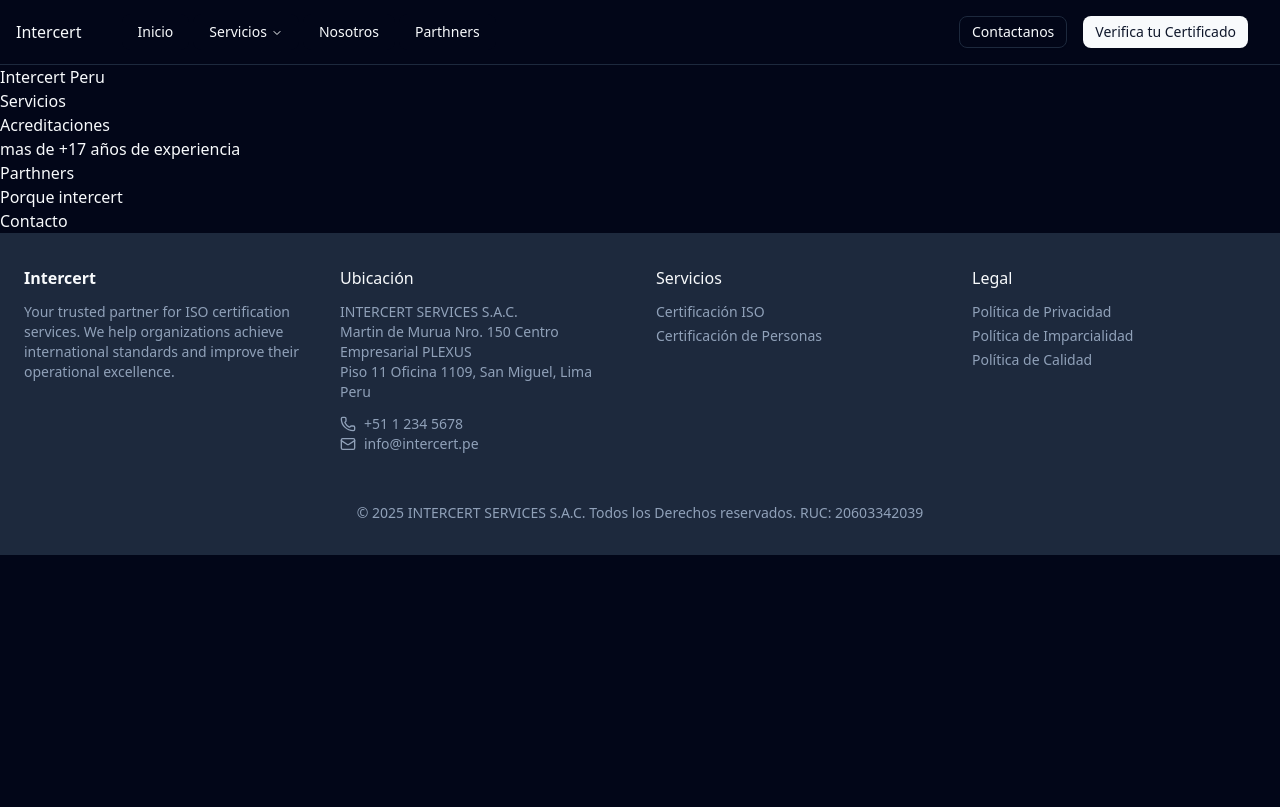
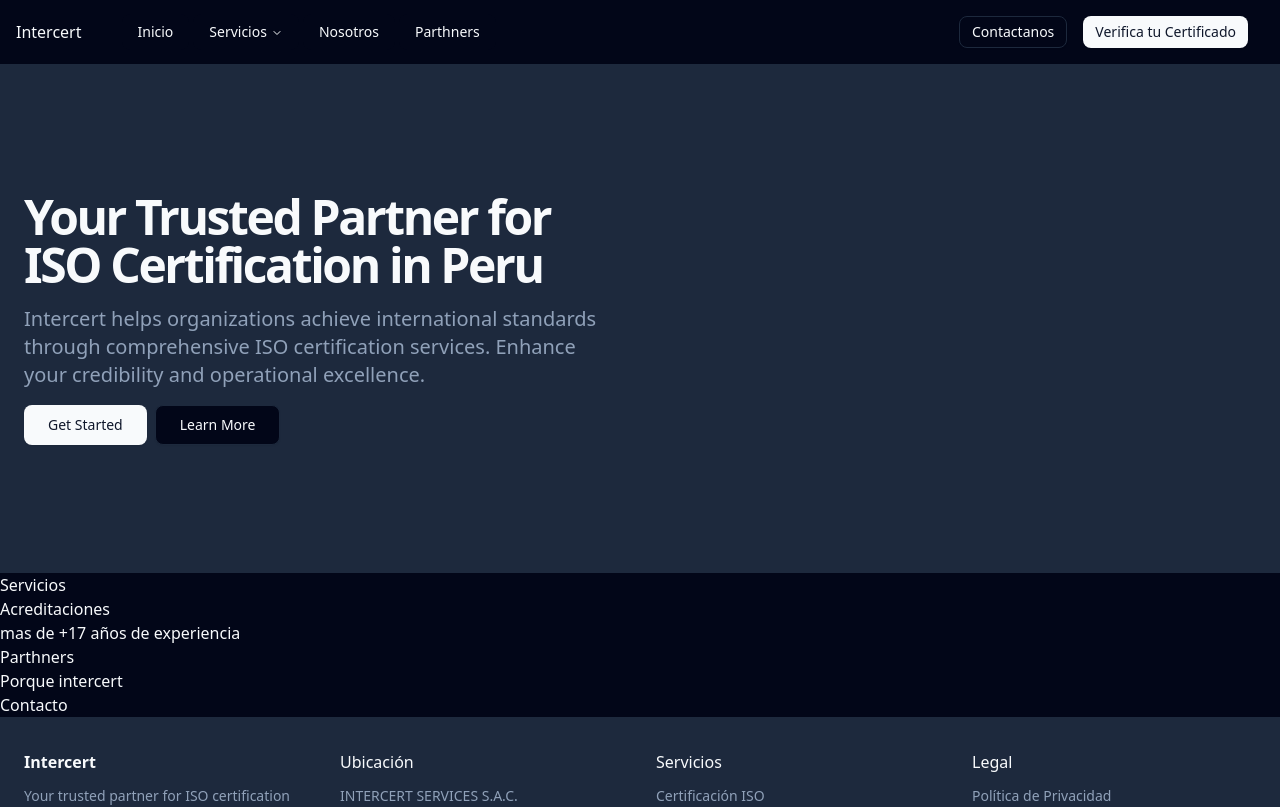
Before and after one commit to Sol-dev-Int/intercert-landing-peru-copia-sol, a Next.js app: page / in a window 1280 px wide. Shown: the top 807 px of the page. Built offline with nearby package versions, Linux system fonts and the light colour scheme.

Commit message:
feat: add main title and call to actions

```diff
--- a/app/(root)/page.tsx
+++ b/app/(root)/page.tsx
@@ -1,13 +1,45 @@
 'use server'
+
+import Link from "next/link"
+import Image from "next/image"
+import { Button } from "@/components/ui/button"
 
 export default async function Home() {
   return (
-      <div>
-          <section>
-              <h1> Intercert Peru </h1>
+      <>
+          <section id="presentation" className="w-full py-12 md:py-24 lg:py-32 bg-muted">
+              <div className="container px-4 md:px-6">
+                  <div className="grid gap-6 lg:grid-cols-2 lg:gap-12 items-center">
+
+                      <div className="space-y-4">
+                          <h1 className="text-3xl font-bold tracking-tighter sm:text-4xl md:text-5xl">
+                              Your Trusted Partner for ISO Certification in Peru
+                          </h1>
+                          <p className="max-w-[600px] text-muted-foreground md:text-xl">
+                              Intercert helps organizations achieve international standards through comprehensive ISO certification
+                              services. Enhance your credibility and operational excellence.
+                          </p>
+                          <div className="flex flex-col gap-2 min-[400px]:flex-row">
+                              <Button size="lg">Get Started</Button>
+                              <Button variant="outline" size="lg">
+                                  Learn More
+                              </Button>
+                          </div>
+                      </div>
+
+
+
+                      {/*TODO: add socials */}
+
+
+                  </div>
+              </div>
           </section>
           <section>
-              {/*TODO: add */}
+
+          </section>
+          <section>
+              {/*TODO: carrusel empresas */}
           </section>
           <section>
               <h2> Servicios </h2>
@@ -29,6 +61,6 @@
           </section>
 
 
-      </div>
+      </>
   );
 }
```
